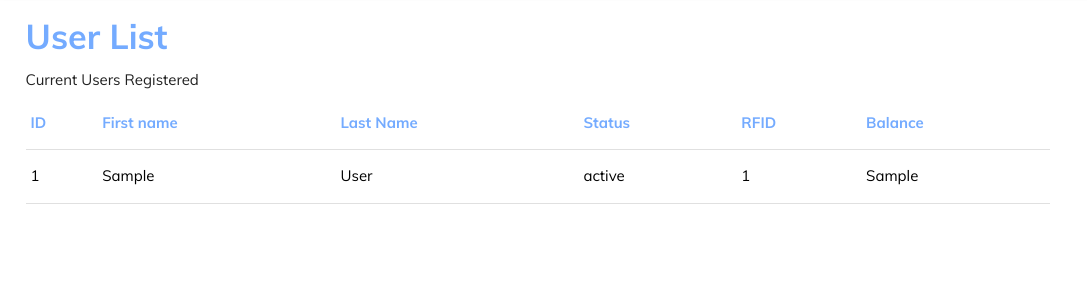
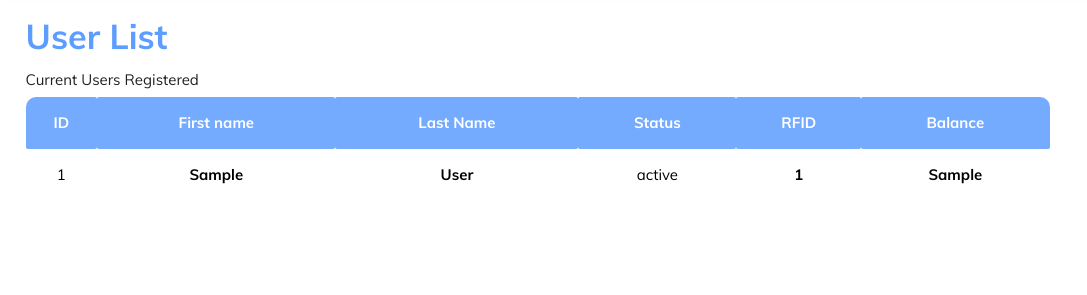
Before and after one commit to Tsukimiyu/vendaid, a PHP site: page /Userlist.php in a window 1280 px wide. Shown: the part 69-364 px from the top of the page, without its empty margins (0-1087 px from the left). Run offline with PHP 8.4, Linux system fonts and the light colour scheme; tables that the repository leaves empty or names only in its code hold one stand-in row (values such as "Sample post").

Commit message:
Update Userlist.php

```diff
--- a/Userlist.php
+++ b/Userlist.php
@@ -21,12 +21,16 @@ table {
       width: 80%;
     }
   .headertitle{
-  color: #74ABFF;
+ color: #5C9DFF;
 margin-left: 2%;
 font-weight: bold;
     }
-    th {
-      color: #74ABFF;
+
+ th {
+    text-align: center;
+    margin-left: 5px;
+    background: #74ABFF;
+    color: #ffffff;
     }
    .headersub{
 margin-left: 2%;
@@ -61,11 +65,11 @@ margin-left: 2%;
 $sql = "SELECT ID, FIRST_NAME, LAST_NAME, STATUS, RFID, Balance FROM users";
 $result = $conn->query($sql);
 
-echo "<font color=black> <table border='1'>
+echo "<font color=black> <table border='1' class='highlight centered striped'>
 
 <tr>
 
-<th>ID</th>
+<th style='border-top-left-radius: 10px;'>ID</th>
 
 <th>First name</th>
 
@@ -75,7 +79,7 @@ echo "<font color=black> <table border='1'>
 
 <th>RFID</th>
 
-<th>Balance</th>
+<th style='border-top-right-radius: 10px;'>Balance</th>
 
 </tr>";
 
@@ -86,15 +90,15 @@ while($row = $result->fetch_assoc())
 
   echo "<td>" . $row['ID'] . "</td>";
 
-  echo "<td>" . $row['FIRST_NAME'] . "</td>";
+  echo "<td style='font-weight:bold;'>" . $row['FIRST_NAME'] . "</td>";
 
-  echo "<td>" . $row['LAST_NAME'] . "</td>";
+  echo "<td style='font-weight:bold;'>" . $row['LAST_NAME'] . "</td>";
 
   echo "<td>" . $row['STATUS'] . "</td>";
 
-  echo "<td>" . $row['RFID'] . "</td>";
+  echo "<td style='font-weight:bold;'>" . $row['RFID'] . "</td>";
 
-  echo "<td>" . $row['Balance'] . "</td>";
+  echo "<td style='font-weight:bold;'>" . $row['Balance'] . "</td>";
 
 
   echo "</tr>";
```
